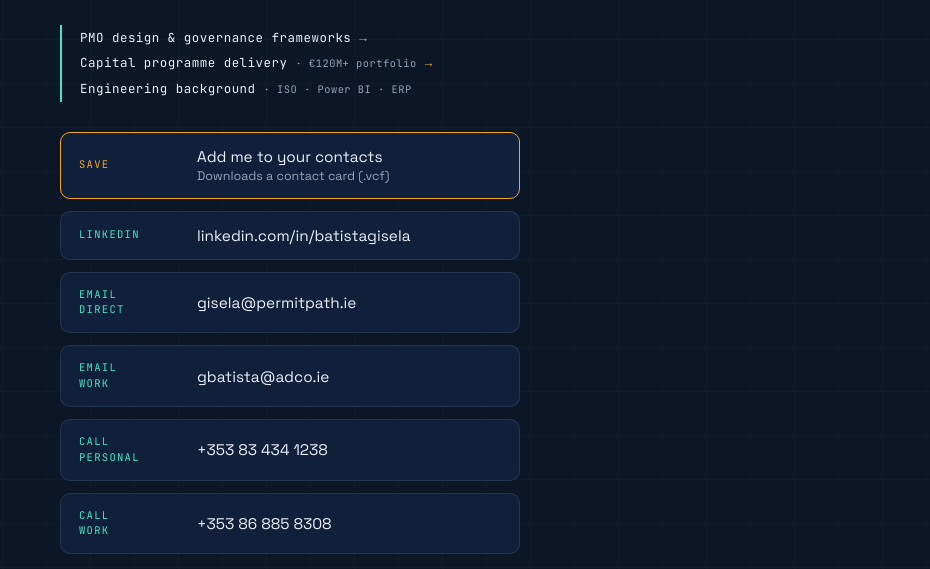
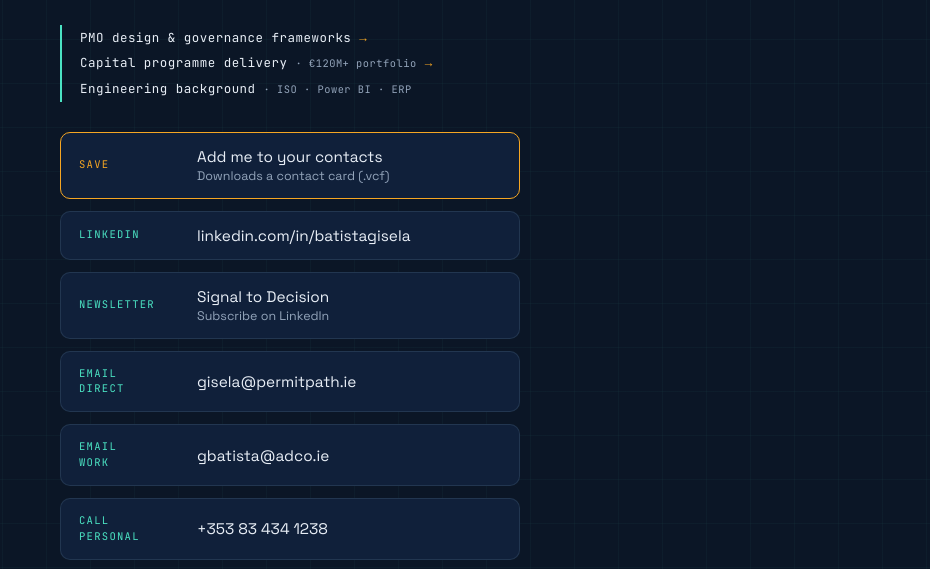
Before and after one commit to permitpath-gisela/link-in-bio-WIE, a plain HTML site: page index.html in a window 1280 px wide. Shown: the part 181-750 px from the top of the page, without its empty margins (350-1280 px from the left). Drawn offline with Linux system fonts and the light colour scheme.

Commit message:
Update index.html

```diff
--- a/index.html
+++ b/index.html
@@ -78,6 +78,10 @@
       <span class="k">LinkedIn</span>
       <span class="v">linkedin.com/in/batistagisela</span>
     </a>
+    <a class="btn" href="https://www.linkedin.com/newsletters/signal-to-decision-7470492931490172929/" target="_blank" rel="noopener">
+      <span class="k">Newsletter</span>
+      <span class="v">Signal to Decision<small>Subscribe on LinkedIn</small></span>
+    </a>
     <a class="btn" href="mailto:gisela@permitpath.ie">
       <span class="k">Email<br>Direct</span>
       <span class="v">gisela@permitpath.ie</span>
```
